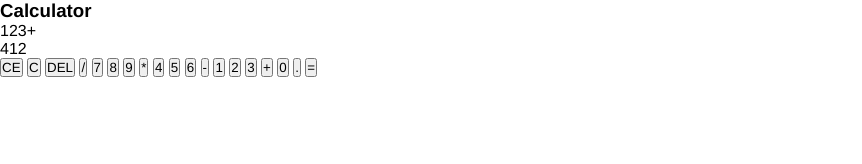
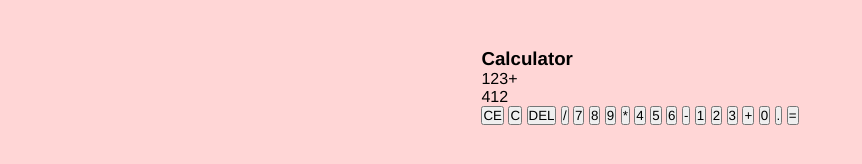
Before and after one commit to elisangelofreire/Calculator_with_JavaScrit, a plain HTML site: page index.html in a window 1280 px wide. Shown: the whole page, without its empty margins (0-862 px from the left). Drawn offline with Linux system fonts and the light colour scheme.

Commit message:
css body

```diff
--- a/css/styles.css
+++ b/css/styles.css
@@ -4,3 +4,11 @@
     box-sizing: border-box;
     font-family: Helvetica;
 }
+
+body{
+    background-color: #f333;
+    display: flex;
+    justify-content: center;
+    align-items: center;
+    padding: 3em;
+}
```
